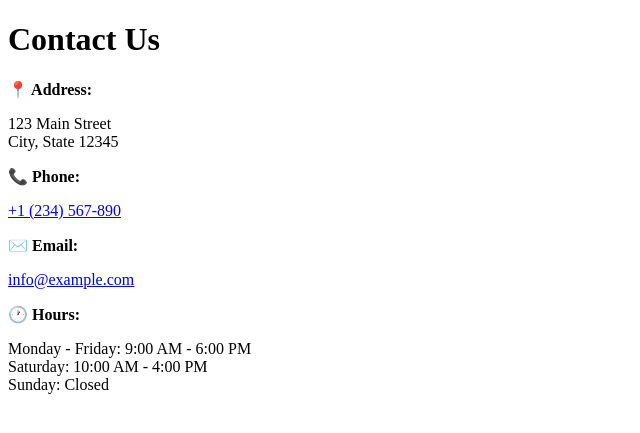
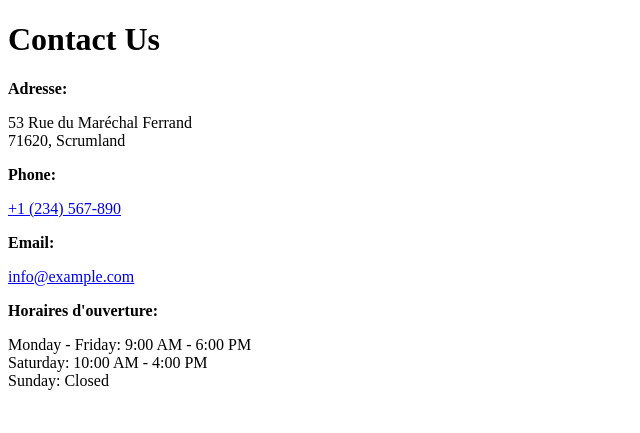
Before and after one commit to jaajjj/Mairie-ScrumLand, a PHP site: page /Views/contact.php in a window 1280 px wide. Shown: the top 433 px of the page, without its empty margins (0-640 px from the left). Run offline with PHP 8.4, Linux system fonts and the light colour scheme.

Commit message:
Mise à jour de la page de contact : correction des informations et ajustement des titres pour une meilleure clarté

```diff
--- a/Views/contact.php
+++ b/Views/contact.php
@@ -3,7 +3,8 @@
 <head>
     <meta charset="UTF-8">
     <meta name="viewport" content="width=device-width, initial-scale=1.0">
-    <title>Contact Us</title>
+    <meta name="stylesheet" href="../assets/css/styles.css">
+    <title>Contact</title>
 </head>
 <body>
     <div class="container">
@@ -11,22 +12,22 @@
 
         <div class="contact-info">
             <div class="contact-item">
-                <strong>📍 Address:</strong>
-                <p>123 Main Street<br>City, State 12345</p>
+                <strong>Adresse:</strong>
+                <p>53 Rue du Maréchal Ferrand<br>71620, Scrumland</p>
             </div>
 
             <div class="contact-item">
-                <strong>📞 Phone:</strong>
+                <strong>Phone:</strong>
                 <p><a href="tel:+1234567890">+1 (234) 567-890</a></p>
             </div>
 
             <div class="contact-item">
-                <strong>✉️ Email:</strong>
+                <strong>Email:</strong>
                 <p><a href="mailto:info@example.com">info@example.com</a></p>
             </div>
 
             <div class="contact-item">
-                <strong>🕐 Hours:</strong>
+                <strong>Horaires d'ouverture:</strong>
                 <p>Monday - Friday: 9:00 AM - 6:00 PM<br>
                 Saturday: 10:00 AM - 4:00 PM<br>
                 Sunday: Closed</p>
```
